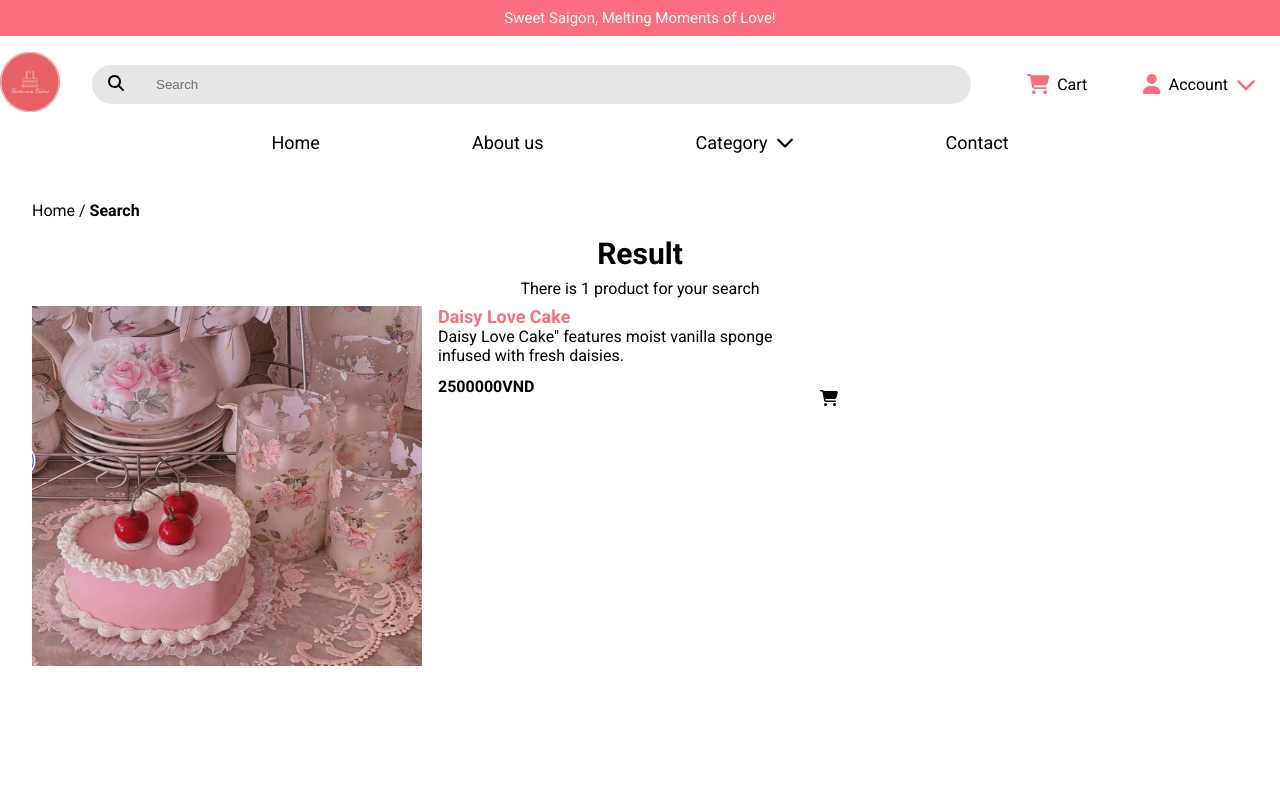
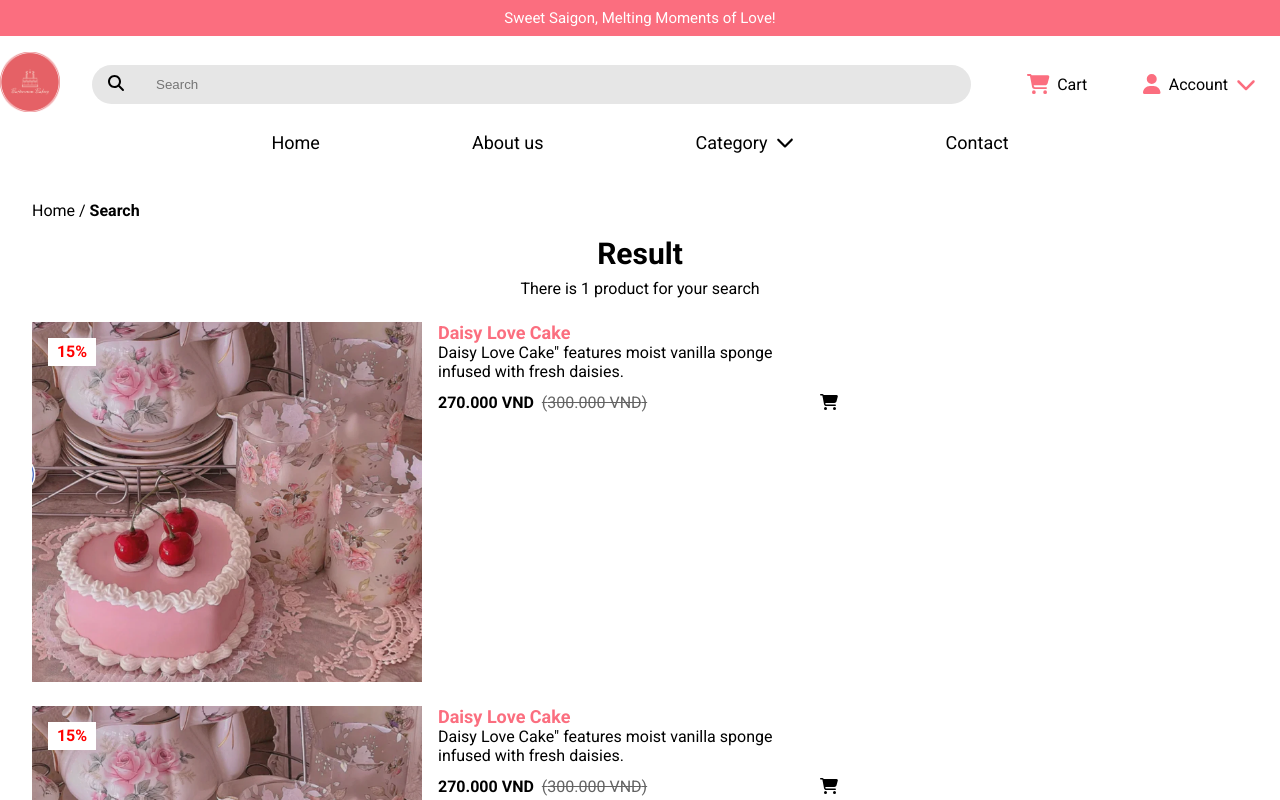
Before and after one commit to hphuc0324/EC2024-06-Frontend, a React (Create React App) app in the folder client/: page /search in a window 1280 px wide. Shown: the top 800 px of the page. Built offline with nearby package versions, Linux system fonts and the light colour scheme.

Commit message:
create utils

```diff
--- a/client/src/components/NavBar/index.js
+++ b/client/src/components/NavBar/index.js
@@ -12,8 +12,6 @@ const cx = classNames.bind(styles);
 
 function NavBar() {
     const location = useLocation();
-
-    console.log(location.pathname);
 
     return (
         <div className={cx('wrapper')}>
--- a/client/src/components/SearchBar/index.js
+++ b/client/src/components/SearchBar/index.js
@@ -2,7 +2,7 @@ import classNames from 'classnames/bind';
 import { useForm } from 'react-hook-form';
 import { FontAwesomeIcon } from '@fortawesome/react-fontawesome';
 import { faSearch } from '@fortawesome/free-solid-svg-icons';
-import { Link } from 'react-router-dom';
+import { Link, useNavigate } from 'react-router-dom';
 
 import styles from './SearchBar.module.scss';
 import InputField from 'components/FormControls/InputField';
@@ -11,13 +11,23 @@ import OtherActions from './OtherActions';
 const cx = classNames.bind(styles);
 
 function SearchBar() {
+    const navigate = useNavigate();
+
     const form = useForm({
         defaultValues: {
             productName: '',
         },
     });
 
-    const handleSubmit = async () => {};
+    const handleSubmit = async (value) => {
+        const { productName } = value;
+
+        if (productName.trim() === '') {
+            return;
+        }
+
+        navigate(`/search/?name=${productName}`);
+    };
 
     return (
         <div className={cx('wrapper')}>
@@ -26,7 +36,7 @@ function SearchBar() {
             </Link>
 
             <form onSubmit={form.handleSubmit(handleSubmit)} className={cx('search-form')}>
-                <button className={cx('search-icon')}>
+                <button type="submit" className={cx('search-icon')}>
                     <FontAwesomeIcon icon={faSearch} />
                 </button>
                 <InputField
--- a/client/src/constants/general.js
+++ b/client/src/constants/general.js
@@ -14,11 +14,11 @@ export const USER_MENU = [
 export const GUEST_MENU = [
     {
         label: 'Log In',
-        to: 'auth/login',
+        to: '/auth/login',
     },
     {
         label: 'Register',
-        to: 'auth/register',
+        to: '/auth/register',
     },
 ];
 
@@ -35,4 +35,8 @@ export const CAKE_CATEGORIES = [
         label: 'Sale',
         to: '/category/?sale=true',
     },
+    {
+        label: 'All',
+        to: '/category',
+    },
 ];
--- a/client/src/features/Product/Product/Product.module.scss
+++ b/client/src/features/Product/Product/Product.module.scss
@@ -1,4 +1,6 @@
 .wrapper {
+    position: relative;
+
     &.horizontal {
         display: flex;
         align-items: start;
@@ -15,13 +17,13 @@
             align-items: end;
         }
 
-        .product-old-price {
+        .product-new-price {
             font-weight: 600;
             color: black;
         }
 
         .product-prices {
-            margin: 12px 0;
+            margin-top: 12px;
         }
 
         .product-name {
@@ -34,7 +36,24 @@
 
 .product-cover {
     max-width: 350px;
+    width: 100%;
     aspect-ratio: 0.85;
+    object-fit: cover;
+}
+
+.product-discount-tag {
+    position: absolute;
+    top: 16px;
+    left: 16px;
+
+    text-align: center;
+    font-weight: 600;
+
+    width: 48px;
+    height: 28px;
+    padding: 4px;
+    background-color: white;
+    color: red;
 }
 
 .product-info {
@@ -43,11 +62,15 @@
     align-items: center;
 }
 
-.product-name,
-.product-old-price {
+.product-name {
     display: block;
 }
 
 .product-prices {
     color: #636363;
 }
+
+.product-old-price {
+    text-decoration: line-through;
+    margin-left: 8px;
+}
--- a/client/src/features/Product/Product/index.js
+++ b/client/src/features/Product/Product/index.js
@@ -1,10 +1,14 @@
 import PropTypes from 'prop-types';
 import classNames from 'classnames/bind';
-import styles from './Product.module.scss';
-import images from 'assets/images';
 import { FontAwesomeIcon } from '@fortawesome/react-fontawesome';
 import { faCartShopping } from '@fortawesome/free-solid-svg-icons';
+import { Link } from 'react-router-dom';
 
+import images from 'assets/images';
+import { toVND } from 'utils/currencyConverter';
+import decreaseByPercent from 'utils/decreaseByPercent';
+
+import styles from './Product.module.scss';
 const cx = classNames.bind(styles);
 
 Product.propTypes = {
@@ -13,9 +17,11 @@ Product.propTypes = {
 };
 
 function Product(props) {
-    const { product, layout = '' } = props;
+    const { product, layout = 'vertical' } = props;
+
     return (
-        <div className={cx('wrapper', { horizontal: layout !== 'vertical' })}>
+        <Link className={cx('wrapper', { horizontal: layout !== 'vertical' })}>
+            {product.discount !== 0 && <div className={cx('product-discount-tag')}>{'15%'}</div>}
             <img src={images.contactPanel} className={cx('product-cover')} />
             <div className={cx('product-info', { horizontal: layout !== 'vertical' })}>
                 <div className={cx('product-detail')}>
@@ -26,14 +32,15 @@ function Product(props) {
                         </span>
                     )}
                     <div className={cx('product-prices')}>
-                        <span className={cx('product-old-price')}>2500000VND</span>
+                        <span className={cx('product-new-price')}>{toVND(decreaseByPercent(300000, 10))}</span>
+                        {product.discount !== 0 && <span className={cx('product-old-price')}>({toVND(300000)})</span>}
                     </div>
                 </div>
                 <span>
                     <FontAwesomeIcon icon={faCartShopping} />
                 </span>
             </div>
-        </div>
+        </Link>
     );
 }
 
--- /dev/null
+++ b/client/src/features/Product/ProductList/ProductList.module.scss
@@ -0,0 +1,13 @@
+.wrapper {
+    width: 100%;
+}
+
+.product-row {
+    margin-top: 12px;
+    margin-bottom: 12px;
+
+    &.horizontal-item {
+        margin-top: 24px;
+        margin-bottom: 24px;
+    }
+}
--- a/client/src/features/Product/ProductList/index.js
+++ b/client/src/features/Product/ProductList/index.js
@@ -0,0 +1,44 @@
+import PropTypes, { array } from 'prop-types';
+import classNames from 'classnames/bind';
+
+import styles from './ProductList.module.scss';
+import Product from '../Product';
+
+const cx = classNames.bind(styles);
+
+ProductList.propTypes = {
+    itemPerRow: PropTypes.number.isRequired,
+    products: PropTypes.array.isRequired,
+
+    productLayout: PropTypes.string,
+};
+
+function ProductList(props) {
+    const { productLayout = 'vertical', products, itemPerRow } = props;
+
+    const colCal = 12 / itemPerRow;
+    const rowCal = Math.ceil(products.length / itemPerRow);
+
+    return (
+        <div className={`${cx('wrapper')} grid`}>
+            {Array.from({ length: rowCal }).map((value, rowIndex) => {
+                return (
+                    <div
+                        key={rowIndex}
+                        className={`${cx('product-row', { 'horizontal-item': productLayout === 'horizontal' })} row`}
+                    >
+                        {products
+                            .slice(rowIndex * itemPerRow, rowIndex * itemPerRow + itemPerRow)
+                            .map((product, productIndex) => (
+                                <div key={productIndex} className={`col c-${colCal}`}>
+                                    <Product product={product} layout={productLayout} />
+                                </div>
+                            ))}
+                    </div>
+                );
+            })}
+        </div>
+    );
+}
+
+export default ProductList;
--- a/client/src/pages/Search/Search.module.scss
+++ b/client/src/pages/Search/Search.module.scss
@@ -1,6 +1,11 @@
 .wrapper {
     padding: 32px;
 }
+
+.content{
+    width: 100%;
+}
+
 .search-title {
     margin-top: 16px;
 
--- a/client/src/pages/Search/index.js
+++ b/client/src/pages/Search/index.js
@@ -3,6 +3,7 @@ import styles from './Search.module.scss';
 import useQuery from 'hooks/useQuery';
 import { useEffect } from 'react';
 import Product from 'features/Product/Product';
+import ProductList from 'features/Product/ProductList';
 
 const cx = classNames.bind(styles);
 
@@ -18,11 +19,11 @@ function Search() {
             <span>
                 Home / <b>Search</b>
             </span>
-            <div>
+            <div className={cx('content')}>
                 <span className={cx('search-title')}>Result</span>
                 <span className={cx('search-details')}>There is 1 product for your search</span>
 
-                <Product />
+                <ProductList products={[1, 2, 3, 5]} itemPerRow={1} productLayout="horizontal" />
             </div>
         </div>
     );
--- /dev/null
+++ b/client/src/utils/currencyConverter.js
@@ -0,0 +1 @@
+export const toVND = (value) => value.toLocaleString('it-IT', {style : 'currency', currency : 'VND'});
--- /dev/null
+++ b/client/src/utils/decreaseByPercent.js
@@ -0,0 +1,3 @@
+const decreaseByPercent = (value, percent) => value - (value * percent) / 100;
+
+export default decreaseByPercent;
--- a/package.json
+++ b/package.json
@@ -9,7 +9,7 @@
     "author": "",
     "license": "ISC",
     "dependencies": {
-        "prettier": "^3.3.2"
+        "prettier": "^3.3.3"
     },
     "devDependencies": {
         "helmet": "^7.1.0",
```
Also changed, not shown: 2 other files (tests, documents, lock files or other folders).
